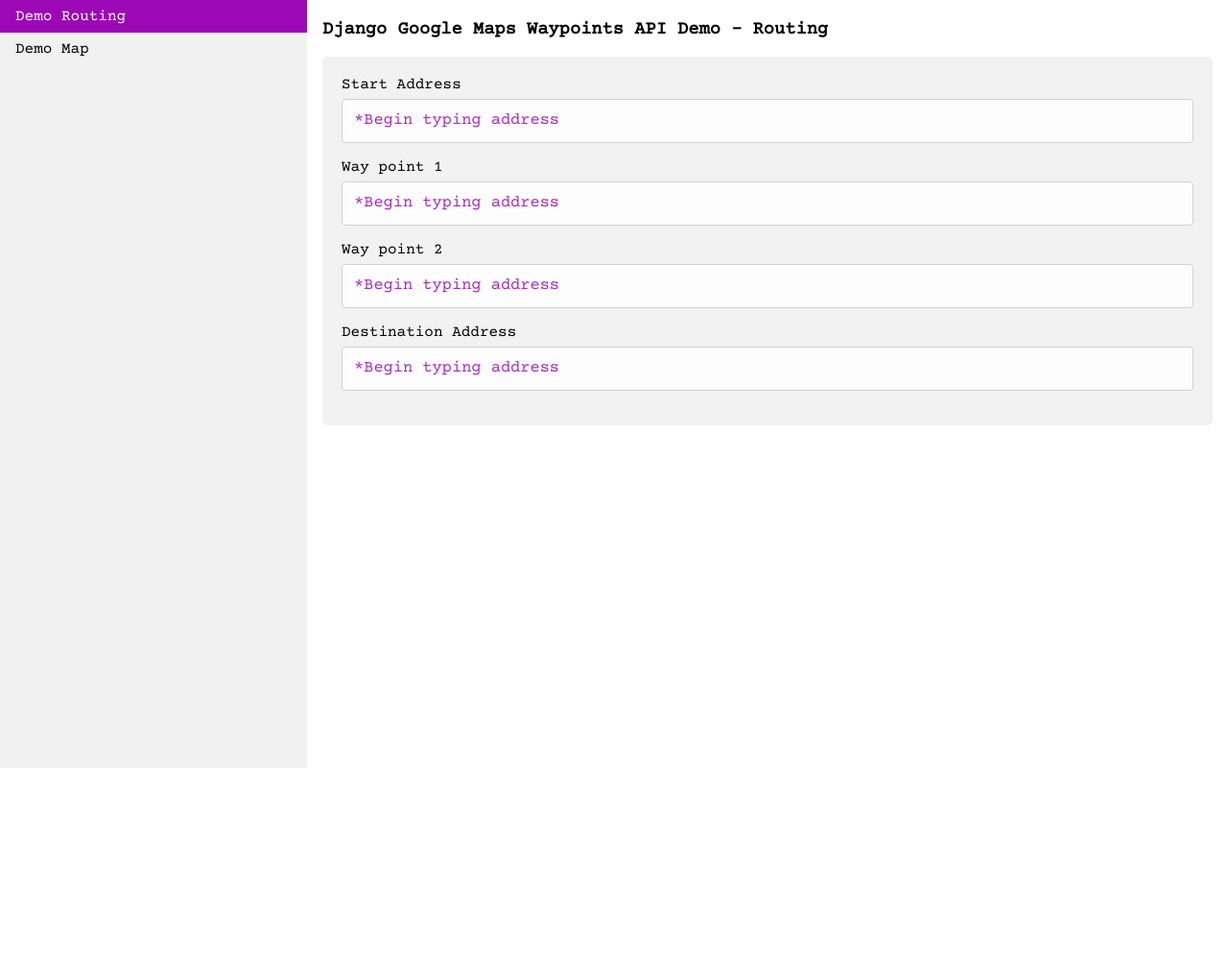
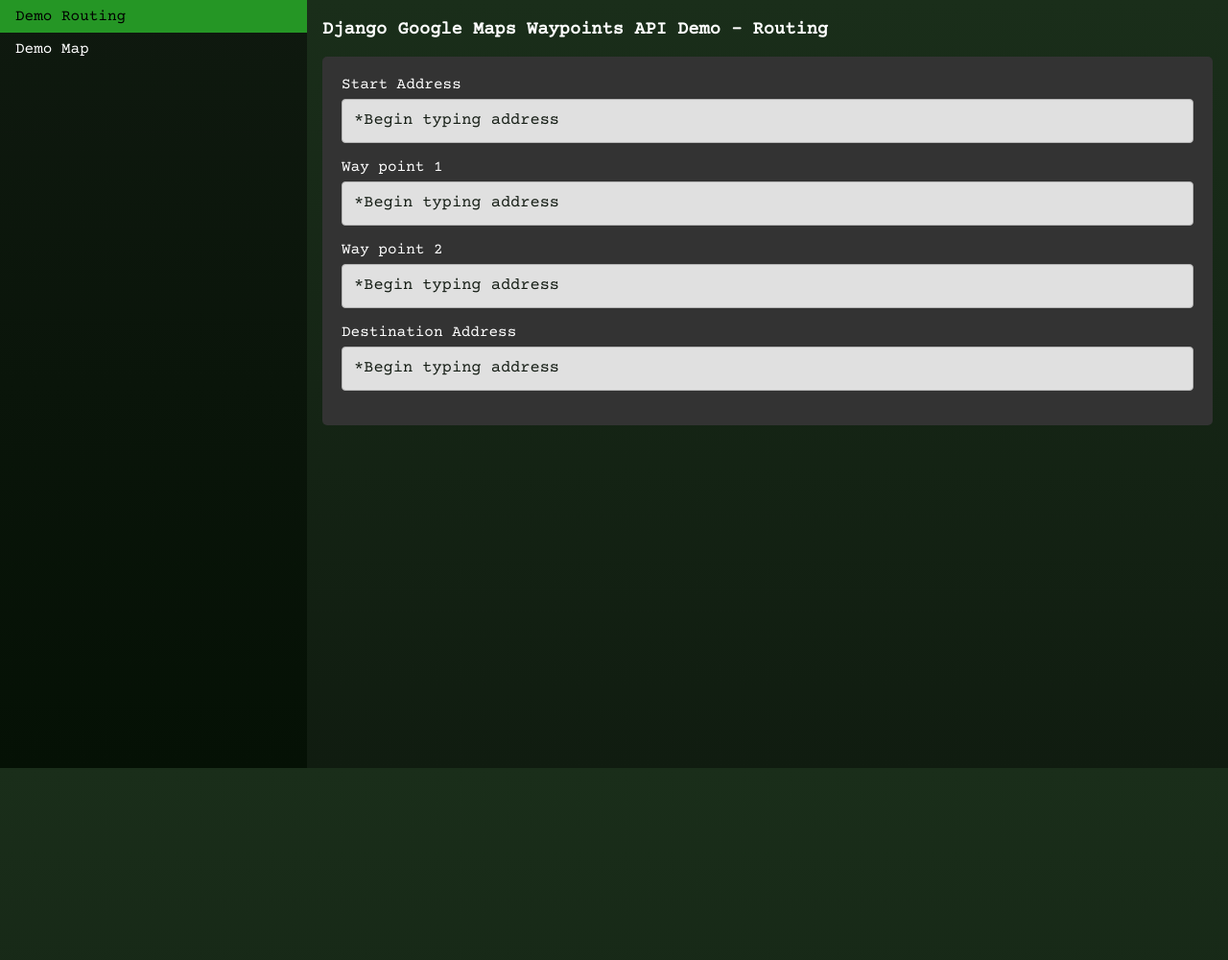
Before and after one commit to Dcourt9712/BilliardsTrainer, a Django app: page /map_view/ in a window 1280 px wide. Shown: the whole page at 96% size. Run offline with Django 4.2, Linux system fonts and the light colour scheme; some libraries are stand-ins or nearby versions.

Commit message:
Update #35 - Update Maps Styling
Updated CSS styling for route and map display pages

```diff
--- a/map_view/views.py
+++ b/map_view/views.py
@@ -1,11 +1,26 @@
 from django.shortcuts import render, redirect, reverse
 from django.conf import settings
+# from django.contrib.gis.utils import GeoIP
+from .mixins import Directions
 
-from .mixins import Directions
+'''
+Get user info & ip stuff
+'''
+def get_client_ip(request):
+    x_forwarded_for = request.META.get('HTTP_X_FORWARDED_FOR')
+    if x_forwarded_for:
+        ip = x_forwarded_for.split(',')[0]
+    else:
+        ip = request.META.get('REMOTE_ADDR')
+    return ip
+
 '''
 Basic view for routing
 '''
 def route(request):
+  # g = GeoIP()
+  # lat,lng = g.lat_lon(get_client_ip(request))
+  # print(f'\n  {lat}\n  {lng}\n')
 
   context = {"google_api_key": settings.API_KEY}
   return render(request, 'map_view/route.html', context)
--- a/static/map_view.css
+++ b/static/map_view.css
@@ -2,7 +2,9 @@
 * {box-sizing: border-box;}
 
 body {
-
+  color: white;
+  background: rgb(26,46,26);
+  background: linear-gradient(180deg, rgba(26,46,26,1) 0%, rgba(16,28,16,1) 100%);
   margin: 0;
 }
 
@@ -25,7 +27,9 @@
   margin: 0;
   padding: 0;
   width: 25%;
-  background-color: #f1f1f1;
+  /* background-color: #f1f1f1; */
+  background: rgb(20,40,20);
+  background: linear-gradient(180deg, rgba(15,25,15,1) 0%, rgba(5,17,5,1) 100%);
   position: fixed;
   height: 100%;
   overflow: auto;
@@ -33,19 +37,19 @@
 
 ul.sidenav li a {
   display: block;
-  color: #000;
+  color: #fff;
   padding: 8px 16px;
   text-decoration: none;
 }
 
 ul.sidenav li a.active {
-  background-color: #9c07b6;
-  color: white;
+  background-color: rgb(37, 150, 37);
+  color: black;
 }
 
 ul.sidenav li a:hover:not(.active) {
   background-color: #555;
-  color: white;
+  color: black;
 }
 
 .div-container {
@@ -90,28 +94,28 @@
 
 
 ::-webkit-input-placeholder { /* Edge */
-  color: #9c07b6;
+  color: rgba(15,25,15,1);
   font-family: 'Courier Prime', monospace;
 }
 
 :-ms-input-placeholder { /* Internet Explorer */
-  color: #9c07b6;
+  color: rgba(15,25,15,1);
   font-family: 'Courier Prime', monospace;
 }
 
 ::placeholder {
-  color: #9c07b6;
+  color: rgba(15,25,15,1);
   font-family: 'Courier Prime', monospace;
 }
 
 select.selection option,
 {
-  color: #9c07b6;
+  color: black;
   font-family: 'Courier Prime', monospace;
 }
 
 input, select{
-  color: #9c07b6;
+  color: black;
   font-family: 'Courier Prime', monospace;
 
 }
@@ -145,7 +149,7 @@
   left: 0;
   height: 15px;
   width: 15px;
-  background-color: #fff;
+  background-color: #000;
 }
 
 /* On mouse-over, add a grey background color */
@@ -155,7 +159,8 @@
 
 /* When the checkbox is checked, add a green background */
 .check-container input:checked ~ .checkmark {
-  background-color: #9c07b6;
+  background-color: rgb(23, 23, 23);
+  color: white;
 }
 
 /* Create the checkmark/indicator (hidden when not checked) */
@@ -176,7 +181,7 @@
   top: 5px;
   width: 5px;
   height: 10px;
-  border: solid white;
+  border: solid black;
   border-width: 0 3px 3px 0;
   -webkit-transform: rotate(45deg);
   -ms-transform: rotate(45deg);
@@ -217,7 +222,7 @@
   width: 26px;
   left: 4px;
   bottom: 4px;
-  background-color: white;
+  background-color: black;
   -webkit-transition: .4s;
   transition: .4s;
 }
@@ -247,7 +252,7 @@
 
 button[type=submit] {
   background-color: #9c07b6;
-  color: white;
+  color: black;
   padding: 12px 20px;
   border: none;
   border-radius: 4px;
@@ -260,7 +265,8 @@
 
 .container {
   border-radius: 5px;
-  background-color: #f2f2f2;
+  color: white;
+  background-color: #333333;
   padding: 20px;
 }
 
@@ -281,13 +287,13 @@
   padding-top: 12px;
   padding-bottom: 12px;
   text-align: left;
-  background-color: #9c07b6;
+  background-color: black;
   color: white;
 }
 
 .selected {
-  background-color: #730786;
-  color: #FFF;
+  background-color: rgb(23, 23, 23);
+  color: white;
 }
 
 #payment-form {
```
